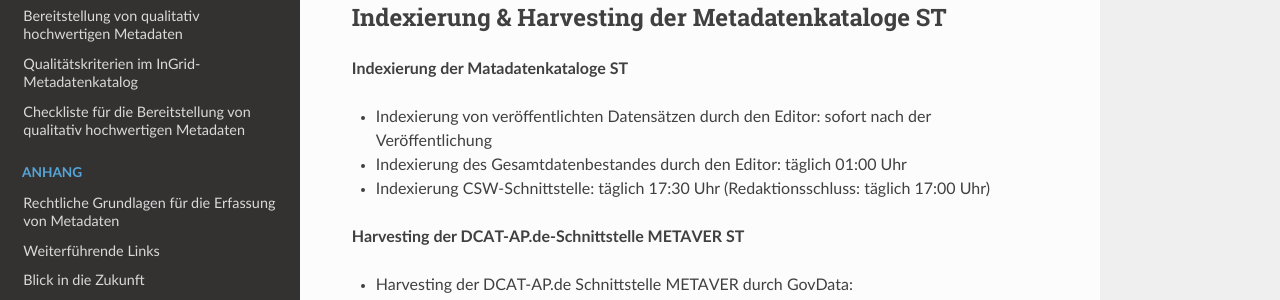
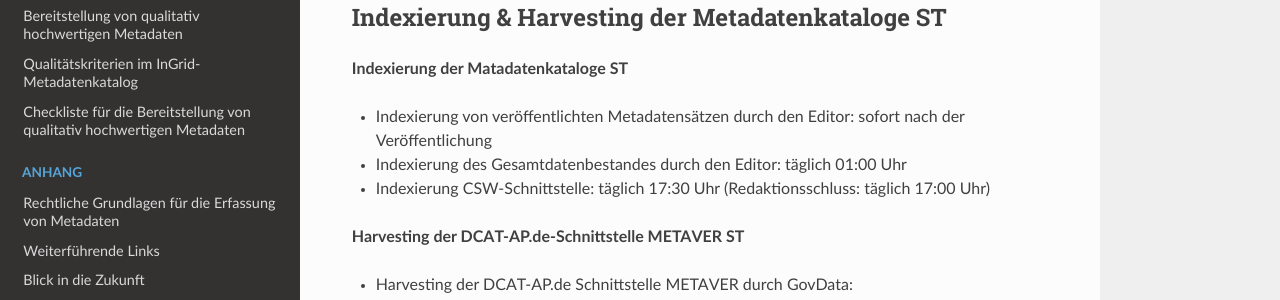
Before and after one commit to tomiwo/ingrid-mdk-st-high-quality-metadata, a Sphinx documentation site: the page built from docs/grundlagen/harvesting-prozess.rst, in a window 1280 px wide and 900 px high. Shown: the part 409-709 px from the top of the window. Built offline with Sphinx 7.4.7 and the Read the Docs theme 3.1.0, drawn with Linux system fonts in a browser that asks for light colours.

Commit message:
Update harvesting-prozess.rst

```diff
--- a/docs/grundlagen/harvesting-prozess.rst
+++ b/docs/grundlagen/harvesting-prozess.rst
@@ -20,7 +20,7 @@ Indexierung & Harvesting der Metadatenkataloge ST
 
 **Indexierung der Matadatenkataloge ST**
 
-- Indexierung von veröffentlichten Datensätzen durch den Editor: sofort nach der Veröffentlichung
+- Indexierung von veröffentlichten Metadatensätzen durch den Editor: sofort nach der Veröffentlichung
 - Indexierung des Gesamtdatenbestandes durch den Editor: täglich 01:00 Uhr
 - Indexierung CSW-Schnittstelle: täglich 17:30 Uhr (Redaktionsschluss: täglich 17:00 Uhr)
 
```
